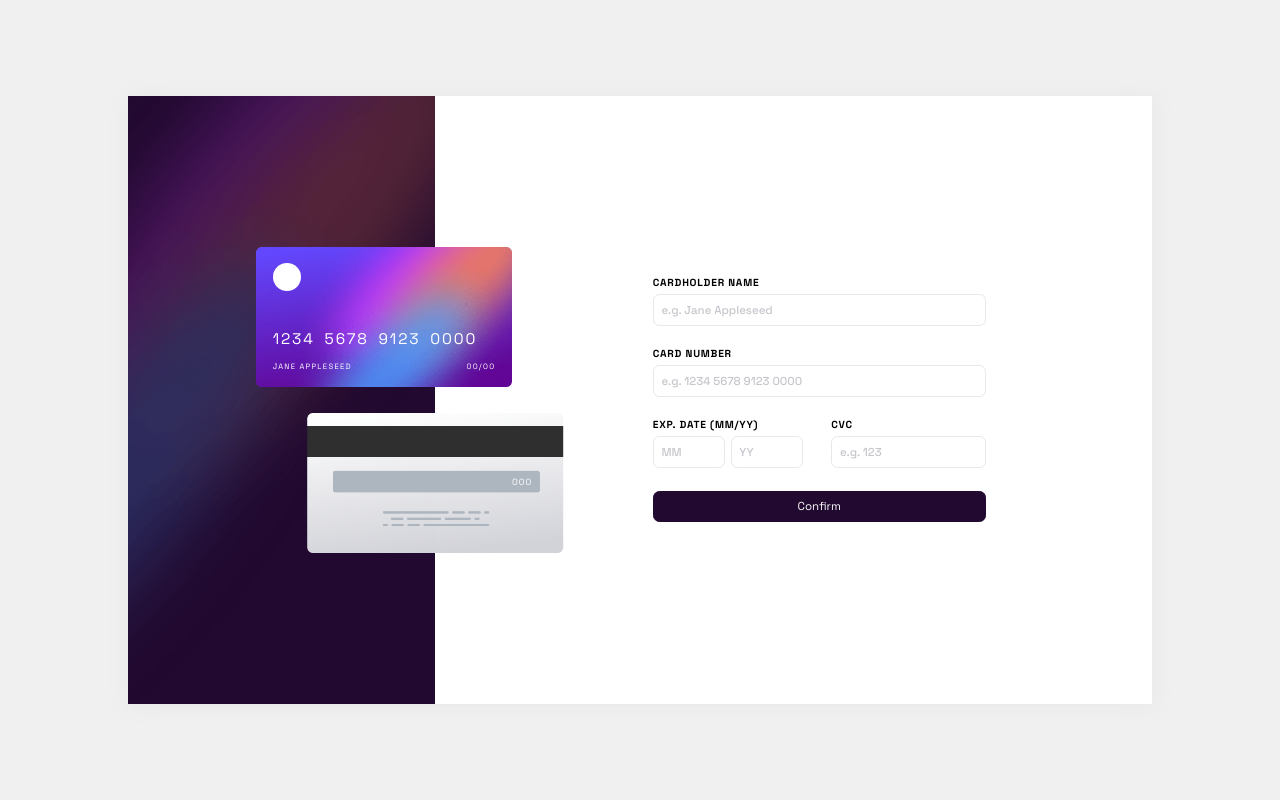
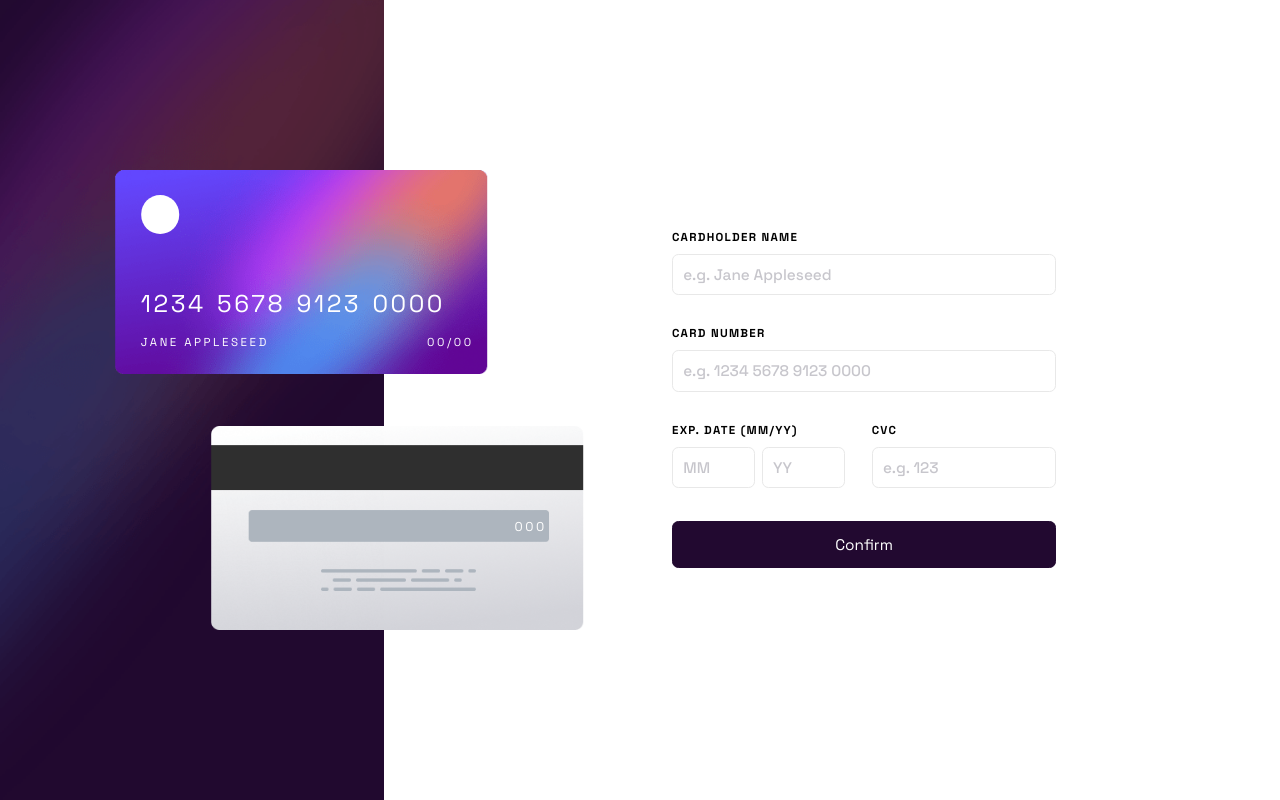
Before and after one commit to EscapismValery/cardform, a React (Create React App) app: page / in a window 1280 px wide. Built offline with nearby package versions, Linux system fonts and the light colour scheme.

Commit message:
Исправление недостатков с адаптацией

```diff
--- a/src/App.js
+++ b/src/App.js
@@ -131,7 +131,7 @@ function App() {
 												maxLength={"2"}
 												onInput={e => {
 													const value = e.target.value;
-													e.target.value = value.replace(/\D/g, "")
+													e.target.value = value.replace(/[^0-1+]/g, "")
 												}}
 											/>
 										</label>
--- a/src/styles/App.css
+++ b/src/styles/App.css
@@ -83,17 +83,16 @@ body {
 }
 .cardform {
 	display: flex;
-	width: 80vw;
-	height: 76vh;
+	width: 100vw;
+	height: 100vh;
 	font-family: "Space Grotesk", sans-serif;
-	box-shadow: 1px 1px 20px rgb(230, 230, 230);
 }
 .cards {
 	position: relative;
 	display: flex;
 	flex-direction: column;
 	justify-content: center;
-	gap: calc(var(--sizeindex) * 2);
+	gap: calc(var(--sizeindex) * 4);
 	width: 30%;
 	height: 100%;
 	background: url(../images/bg-main-desktop.png) 50% 50% no-repeat;
@@ -104,42 +103,42 @@ body {
 	display: flex;
 	flex-direction: column;
 	justify-content: space-between;
-	width: calc(var(--sizeindex) * 20);
-	height: calc(var(--sizeindex) * 11);
-	padding: calc(var(--sizeindex) * 1.3);
+	width: calc(var(--sizeindex) * 30);
+	height: calc(var(--sizeindex) * 16);
+	padding: calc(var(--sizeindex) * 2);
 	background: url(../images/bg-card-front.png) 0% 50% no-repeat;
 	background-size: contain;
-	transform: translateX(50%);
+	transform: translateX(30%);
 }
 .item-back {
-	width: calc(var(--sizeindex) * 20);
-	height: calc(var(--sizeindex) * 11);
+	width: calc(var(--sizeindex) * 30);
+	height: calc(var(--sizeindex) * 16);
 	background: url(../images/bg-card-back.png) 0% 50% no-repeat;
 	background-size: contain;
-	transform: translateX(70%);
+	transform: translateX(55%);
 }
 .cards__logo {
 	display: block;
-	width: calc(var(--sizeindex) * 2.2);
-	height: calc(var(--sizeindex) * 2.2);
+	width: calc(var(--sizeindex) * 3);
+	height: calc(var(--sizeindex) * 3);
 	background-color: #fff;
 	border-radius: 50%;
 }
 .cards__number {
-	margin-top: calc(var(--sizeindex) * 1.8);
+	margin-top: calc(var(--sizeindex) * 3);
 	width: 100%;
 }
 .cards__number p {
-	font-size: calc(var(--sizeindex) * 1.2);
-	letter-spacing: calc(var(--sizeindex) * 0.15);
-	word-spacing: calc(var(--sizeindex) * 0.3);
+	font-size: calc(var(--sizeindex) * 1.9);
+	letter-spacing: calc(var(--sizeindex) * 0.2);
+	word-spacing: calc(var(--sizeindex) * 0.2);
 }
 .cards__bottom {
 	display: flex;
 	justify-content: space-between;
-	font-size: calc(var(--sizeindex) * 0.6);
+	font-size: calc(var(--sizeindex) * 0.9);
+	letter-spacing: calc(var(--sizeindex) * 0.2);
 	font-weight: 400;
-	letter-spacing: calc(var(--sizeindex) * 0.1);
 }
 .cards__name {
 	text-transform: uppercase;
@@ -148,10 +147,10 @@ body {
 	display: block;
 	position: absolute;
 	top: 46.5%;
-	left: 80%;
+	left: 79%;
 	color: #fff;
-	font-size: calc(var(--sizeindex) * 0.7);
-	letter-spacing: calc(var(--sizeindex) * 0.08);
+	font-size: calc(var(--sizeindex) * 1);
+	letter-spacing: calc(var(--sizeindex) * 0.2);
 	font-weight: 400;
 }
 .cardform__form {
@@ -166,28 +165,28 @@ body {
 .form {
 	display: flex;
 	flex-direction: column;
-	width: calc(var(--sizeindex) * 26);
+	width: calc(var(--sizeindex) * 30);
 }
 .form label {
 	display: flex;
 	flex-direction: column;
-	margin: calc(var(--sizeindex) * 1.4) 0 calc(var(--sizeindex) * 0.4);
+	margin: calc(var(--sizeindex) * 1.8) 0 calc(var(--sizeindex) * 0.8);
 }
 .form__title {
 	font-weight: 700;
 	text-transform: uppercase;
-	font-size: calc(var(--sizeindex) * 0.8);
-	margin: 0 0 calc(var(--sizeindex) * 0.5) 0;
-	letter-spacing: calc(var(--sizeindex) * 0.06);
+	font-size: calc(var(--sizeindex) * 0.9);
+	margin: 0 0 calc(var(--sizeindex) * 0.8) 0;
+	letter-spacing: calc(var(--sizeindex) * 0.1);
 }
 .form__input {
 	width: 100%;
-	padding: calc(var(--sizeindex) * 0.6);
 	border: 1px solid #e8e8e8;
 	border-radius: calc(var(--sizeindex) * 0.5);
 	color: #999999;
 	font-weight: 500;
-	font-size: calc(var(--sizeindex) * 0.9);
+	padding: calc(var(--sizeindex) * 0.8);
+	font-size: calc(var(--sizeindex) * 1.2);
 }
 .focus {
 	border: 1px solid #63589b;
@@ -204,7 +203,7 @@ body {
 .form__date {
 	display: flex;
 	flex-direction: column;
-	margin: calc(var(--sizeindex) * 1.4) 0 0 0;
+	margin: calc(var(--sizeindex) * 1.8) 0 0 0;
 	height: 100%;
 	width: 45%;
 }
@@ -224,7 +223,7 @@ body {
 	display: flex;
 	justify-content: space-between;
 	width: 100%;
-	margin: calc(var(--sizeindex) * 0.4) 0 0 0;
+	margin: calc(var(--sizeindex) * 0.8) 0 0 0;
 }
 .form__date-error-item {
 	margin: 0;
@@ -233,16 +232,17 @@ body {
 .form__cvc {
 	display: flex;
 	flex-direction: column;
+	width: 48%;
 }
 .button {
 	width: 100%;
-	padding: calc(var(--sizeindex) * 0.6);
-	margin: calc(var(--sizeindex) * 1.4) 0;
+	padding: calc(var(--sizeindex) * 1);
+	margin: calc(var(--sizeindex) * 1.8) 0;
 	border: 1px solid #220930;
 	border-radius: calc(var(--sizeindex) * 0.5);
 	color: #fff;
 	background-color: #220930;
-	font-size: calc(var(--sizeindex) * 0.9);
+	font-size: calc(var(--sizeindex) * 1.2);
 	cursor: pointer;
 	transition: all ease 0.1s;
 }
@@ -258,7 +258,7 @@ body {
 	background-color: #e8e8e8;
 }
 .error {
-	font-size: calc(var(--sizeindex) * 0.6);
+	font-size: calc(var(--sizeindex) * 0.7);
 	font-weight: 700;
 	color: #df4848;
 }
--- a/src/styles/mobile-app.css
+++ b/src/styles/mobile-app.css
@@ -1,97 +1,7 @@
-@media screen and (max-width: 1023px) {
-	.cardform {
-		display: flex;
-		width: 100vw;
-		min-height: 100vh;
-		font-family: "Space Grotesk", sans-serif;
-		box-shadow: none;
+@media screen and (max-width: 767px) {
+	body {
+		background-color: #fff;
 	}
-	.cards {
-		gap: calc(var(--sizeindex) * 4);
-	}
-	.item-front {
-		width: calc(var(--sizeindex) * 30);
-		height: calc(var(--sizeindex) * 16);
-		padding: calc(var(--sizeindex) * 2);
-		transform: translateX(30%);
-	}
-	.item-back {
-		width: calc(var(--sizeindex) * 30);
-		height: calc(var(--sizeindex) * 16);
-		background: url(../images/bg-card-back.png) 0% 50% no-repeat;
-		background-size: contain;
-		transform: translateX(55%);
-	}
-	.cards__logo {
-		width: calc(var(--sizeindex) * 3);
-		height: calc(var(--sizeindex) * 3);
-	}
-	.cards__number {
-		margin-top: calc(var(--sizeindex) * 3);
-		width: 100%;
-	}
-	.cards__number p {
-		font-size: calc(var(--sizeindex) * 1.9);
-		letter-spacing: calc(var(--sizeindex) * 0.25);
-		word-spacing: calc(var(--sizeindex) * 0.2);
-	}
-	.cards__bottom {
-		font-size: calc(var(--sizeindex) * 0.9);
-		letter-spacing: calc(var(--sizeindex) * 0.2);
-	}
-	.cards__cvc {
-		font-size: calc(var(--sizeindex) * 1);
-		letter-spacing: calc(var(--sizeindex) * 0.2);
-		left: 79%;
-	}
-	.form {
-		width: calc(var(--sizeindex) * 30);
-	}
-	.form label {
-		margin: calc(var(--sizeindex) * 1.8) 0 calc(var(--sizeindex) * 0.8);
-	}
-	.form__title {
-		font-size: calc(var(--sizeindex) * 0.9);
-		margin: 0 0 calc(var(--sizeindex) * 0.8) 0;
-		letter-spacing: calc(var(--sizeindex) * 0.1);
-	}
-	.form__input {
-		padding: calc(var(--sizeindex) * 0.8);
-		font-size: calc(var(--sizeindex) * 1.2);
-	}
-	.form__datecvc {
-		width: 100%;
-	}
-	.form__date {
-		margin: calc(var(--sizeindex) * 1.8) 0 0 0;
-		height: 100%;
-		width: 45%;
-	}
-	.form__date-container {
-		display: flex;
-		justify-content: space-between;
-		width: 100%;
-	}
-	.form__date-container label {
-		margin: 0;
-		width: 48%;
-	}
-	.form__cvc {
-		width: 48%;
-	}
-	.form__date-error {
-		margin: calc(var(--sizeindex) * 0.6) 0 0 0;
-	}
-	.error {
-		font-size: calc(var(--sizeindex) * 0.7);
-	}
-	.button {
-		padding: calc(var(--sizeindex) * 1);
-		margin: calc(var(--sizeindex) * 1.8) 0;
-		font-size: calc(var(--sizeindex) * 1.2);
-	}
-}
-@media screen and (max-width: 767px) {
 	.cardform {
 		flex-direction: column;
 		width: 100vw;
@@ -99,10 +9,12 @@
 	}
 	.cards {
 		width: 100%;
-		height: 40%;
+		min-height: 120px;
+		max-height: 280px;
 	}
 	.cardform__form {
 		width: 100%;
+		height: auto;
 		padding: 0;
 	}
 	.item-front {
@@ -137,7 +49,7 @@
 	}
 	.cards__number p {
 		font-size: calc(var(--sizeindex) * 3.7);
-		letter-spacing: calc(var(--sizeindex) * 0.25);
+		letter-spacing: calc(var(--sizeindex) * 0.1);
 		word-spacing: calc(var(--sizeindex) * 0.2);
 	}
 	.cards__bottom {
@@ -151,6 +63,7 @@
 	}
 	.form {
 		width: calc(var(--sizeindex) * 80);
+		margin-top: 140px;
 	}
 	.form label {
 		margin: calc(var(--sizeindex) * 3) 0 calc(var(--sizeindex) * 1);
@@ -228,6 +141,11 @@
 		width: calc(var(--sizeindex) * 75);
 		height: calc(var(--sizeindex) * 41);
 	}
+	.cards {
+		width: 100%;
+		min-height: 200px;
+		max-height: 300px;
+	}
 	.cards__logo {
 		width: calc(var(--sizeindex) * 7);
 		height: calc(var(--sizeindex) * 7);
@@ -237,7 +155,7 @@
 	}
 	.cards__number p {
 		font-size: calc(var(--sizeindex) * 5);
-		letter-spacing: calc(var(--sizeindex) * 0.5);
+		letter-spacing: calc(var(--sizeindex) * 0.4);
 		word-spacing: calc(var(--sizeindex) * 0.8);
 	}
 	.cards__bottom {
```
